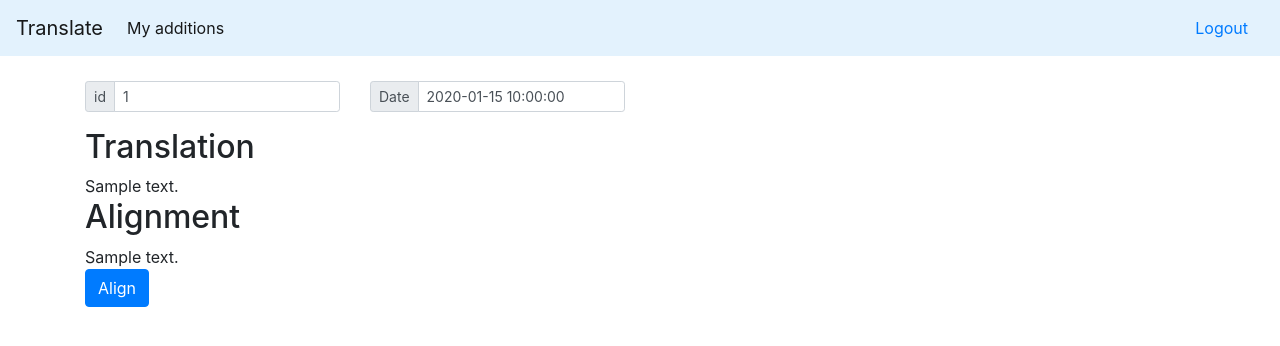
After one commit to shashanksiripragada/pib-crawl, a Flask app: template webapp/templates/parallel_translate.html in a window 1280 px wide. The commit adds this page. Shown: the top 346 px of the page. Run offline with Flask 2, Linux system fonts and the light colour scheme; tables that the repository leaves empty hold one stand-in row (values such as "Sample post"); the template is opened without the code that fills it: values that come from a table or form of the project are taken from there, most other values are stand-ins (such as "Sample title", 1, 10 or a date in 2020); some libraries are stand-ins or nearby versions.

Commit message:
adding views for alignement demo

```diff
--- a/webapp/retrieval.py
+++ b/webapp/retrieval.py
@@ -98,7 +98,7 @@ def get_candidates(query_id, days):
 
 
 
-def retrieve_neighbours_en(query_id, model):
+def retrieve_neighbours_en(query_id, model='mm_all'):
     candidates = get_candidates(query_id, 2)
     candidate_corpus = []
     query = Translation.query.filter(and_(Translation.parent_id == query_id, \
--- a/webapp/templates/entry.html
+++ b/webapp/templates/entry.html
@@ -10,6 +10,7 @@
     </div>
 
     <div class="col-4">
+        <h6> Date based matches </h6>
         <ul>
             {% for link in entry.neighbors %}
             <li>
@@ -19,12 +20,13 @@
             {% endfor %}
         </ul>
 
-        <h6> Retrieved Alignment </h6>
+        <h6> Retrieval based matches </h6>
+        <p> All retrieved articles are in English(en). </p>
         <ul>
             {% for candidate in retrieved %}
             <li>
                 <a href="{{url_for('docstore.parallel', src=entry.id, tgt=candidate.id)}}">[compare]</a>
-                {{candidate.id}}  {{candidate.similarity}}
+                {{candidate.id}}  {{'%0.2f'| format(candidate.similarity|float)}}
             </li>
             {% endfor %}
         </ul>
--- a/webapp/templates/layout.html
+++ b/webapp/templates/layout.html
@@ -10,7 +10,7 @@
     </head>
     <body>
         {% include 'navbar.html' %}
-        <div class="container-fluid">
+        <div class="container">
             {% include 'flash.html' %}
             <div class="row">
                 <div class="col">
--- /dev/null
+++ b/webapp/templates/parallel_translate.html
@@ -0,0 +1,56 @@
+{% extends "layout.html" %}
+{% block body %}
+
+
+
+{% block content %}
+    <div class="row">
+    {% for entry in entries %}
+        <div class="col-6">
+            <div class="row">
+                <div class="col-6">
+                    <div class="input-group input-group-sm mb-3">
+                      <div class="input-group-prepend">
+                        <span class="input-group-text" id="inputGroup-sizing-sm">id</span>
+                      </div>
+                      <input type="text" class="form-control" aria-label="Small" aria-describedby="inputGroup-sizing-sm" value="{{entry.id}}" >
+                    </div>
+                </div>
+                <div class="col-6">
+                    <div class="input-group input-group-sm mb-3">
+                      <div class="input-group-prepend">
+                        <span class="input-group-text" id="inputGroup-sizing-sm">Date</span>
+                      </div>
+                      <input type="text" class="form-control" aria-label="Small" aria-describedby="inputGroup-sizing-sm" value="{{entry.date}}" >
+                    </div>
+                </div>
+            </div>
+
+
+
+    </div>
+        <br/>
+    {% endfor %}
+
+    </div>
+        <h2> Translation </h2>
+        <div class="row">
+            <div class="col-12">
+                {{translation_content|safe}}
+            </div>
+        </div>
+        <h2> Alignment </h2>
+        <div class="row">
+            <div class="col-12">
+                {{alignment_content|safe}}
+            </div>
+        </div>
+    <a class="btn btn-primary" href="{{url_for('docstore.parallel_align', src=entries[0].id, tgt=entries[1].id)}}">Align</a>
+
+
+
+
+{% endblock %}
+
+
+{% endblock %}
```
Also changed, not shown: tools/align/bleu_align.py (+4 -3 lines), webapp/docstore.py (+33 -8 lines), webapp/templates/parallel.html (+28 -7 lines).
